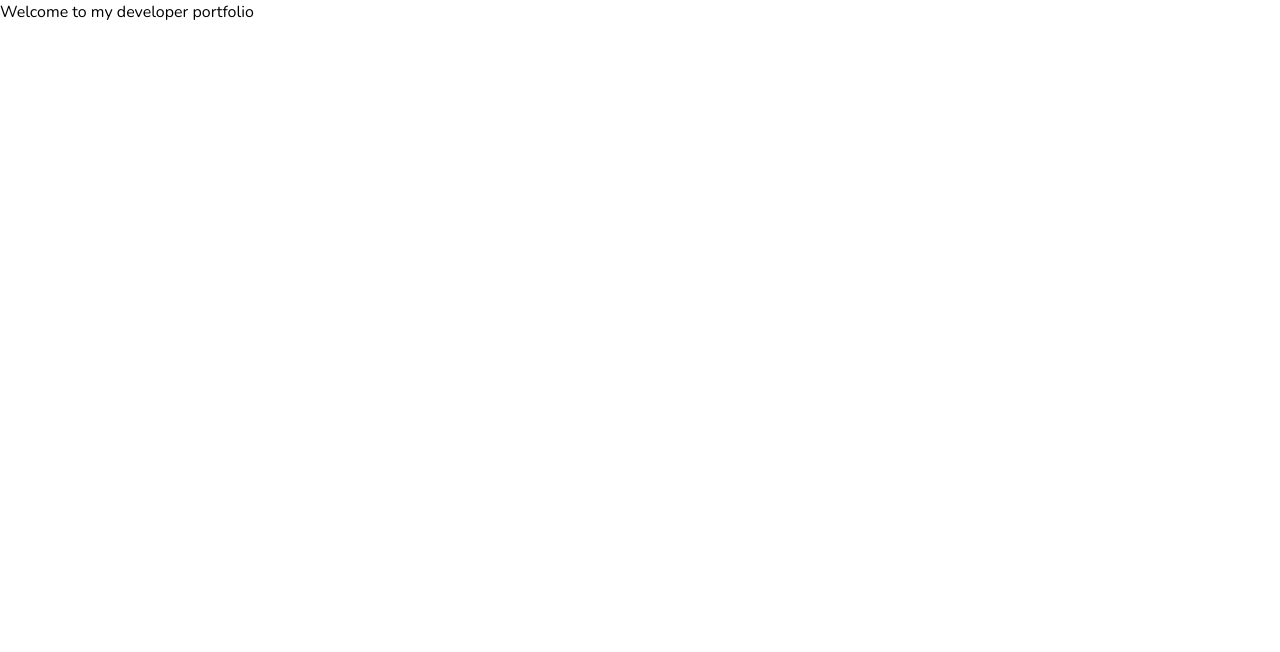
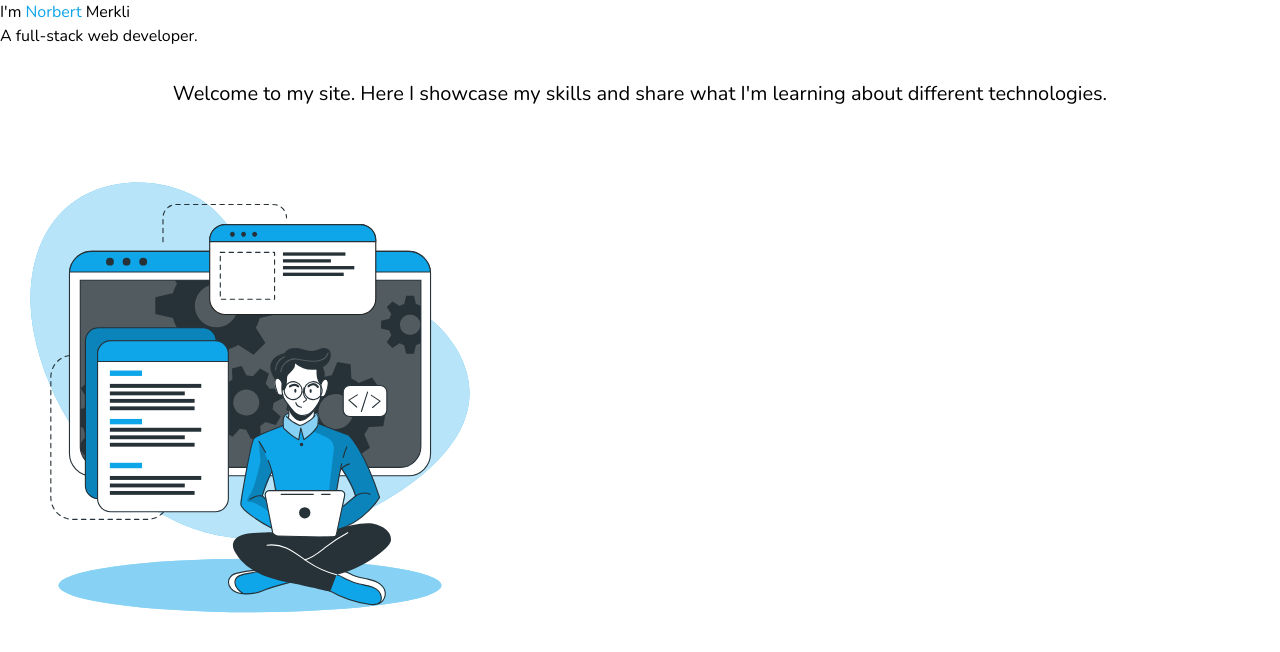
Before and after one commit to NorbertMerkli/norbertmerkli.dev, a Next.js app: page / in a window 1280 px wide. Shown: the top 652 px of the page. Built offline with nearby package versions, Linux system fonts and the light colour scheme.

Commit message:
Implement the hero section of the site

```diff
--- a/src/app/page.tsx
+++ b/src/app/page.tsx
@@ -1,3 +1,19 @@
+import Image from "next/image";
+
+import heroIllustration from "@public/hero-illustration.svg";
+
 export default function Home() {
-    return <h1>Welcome to my developer portfolio</h1>;
+  return (
+    <section className="page-section bg-gradient">
+      <h1>
+        I&apos;m <span className="text-primary">Norbert</span> Merkli
+      </h1>
+      <h2>A full-stack web developer.</h2>
+      <p className=" my-8 text-center text-xl">
+        Welcome to my site. Here I showcase my skills and share what I&apos;m
+        learning about different technologies.
+      </p>
+      <Image src={heroIllustration} alt="Illustration of a developer" />
+    </section>
+  );
 }
```
